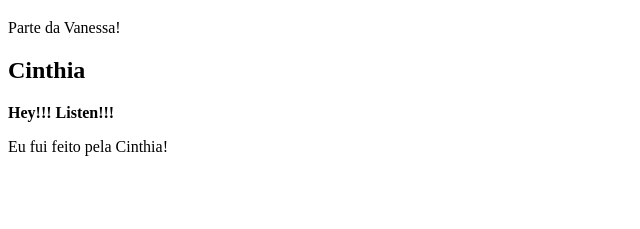
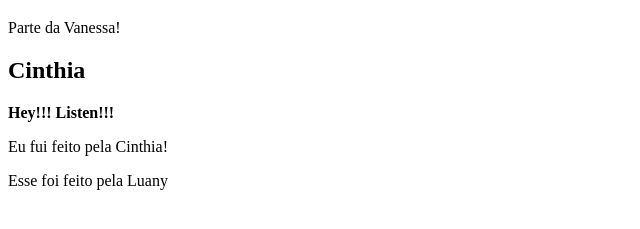
Before and after one commit to jonatastalves/trabalho-git, a plain HTML site: page index.html in a window 1280 px wide. Shown: the part 61-290 px from the top of the page, without its empty margins (0-640 px from the left). Drawn offline with Linux system fonts and the light colour scheme.

Commit message:
modificaçao da luany

```diff
--- a/index.html
+++ b/index.html
@@ -8,6 +8,7 @@
             <h2>Cinthia</h2>
             <p><strong>Hey!!! Listen!!!</strong></p>
             <p>Eu fui feito pela Cinthia!</p>
+            <p>Esse foi feito pela Luany </p>
 
         </div>
     </body>
```
